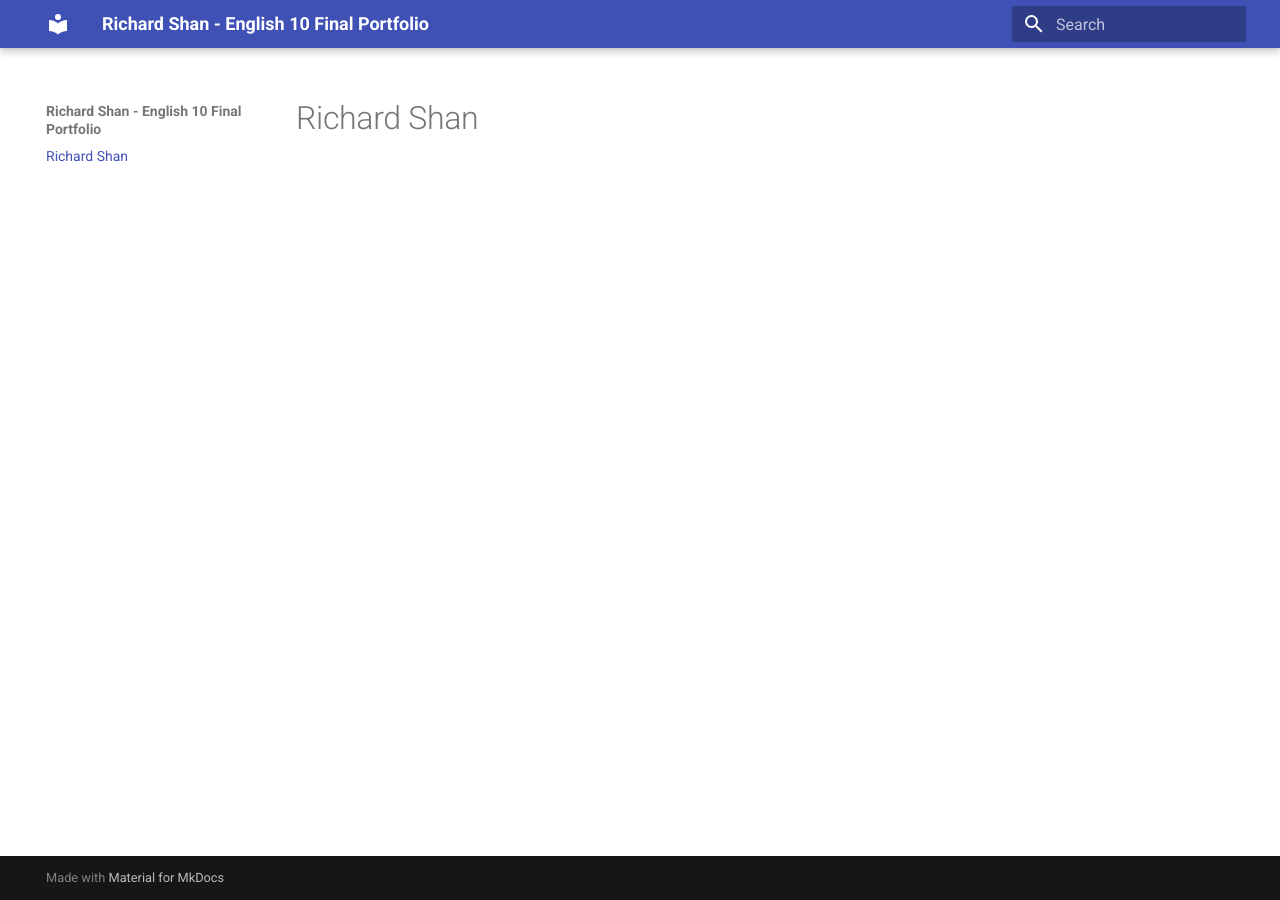
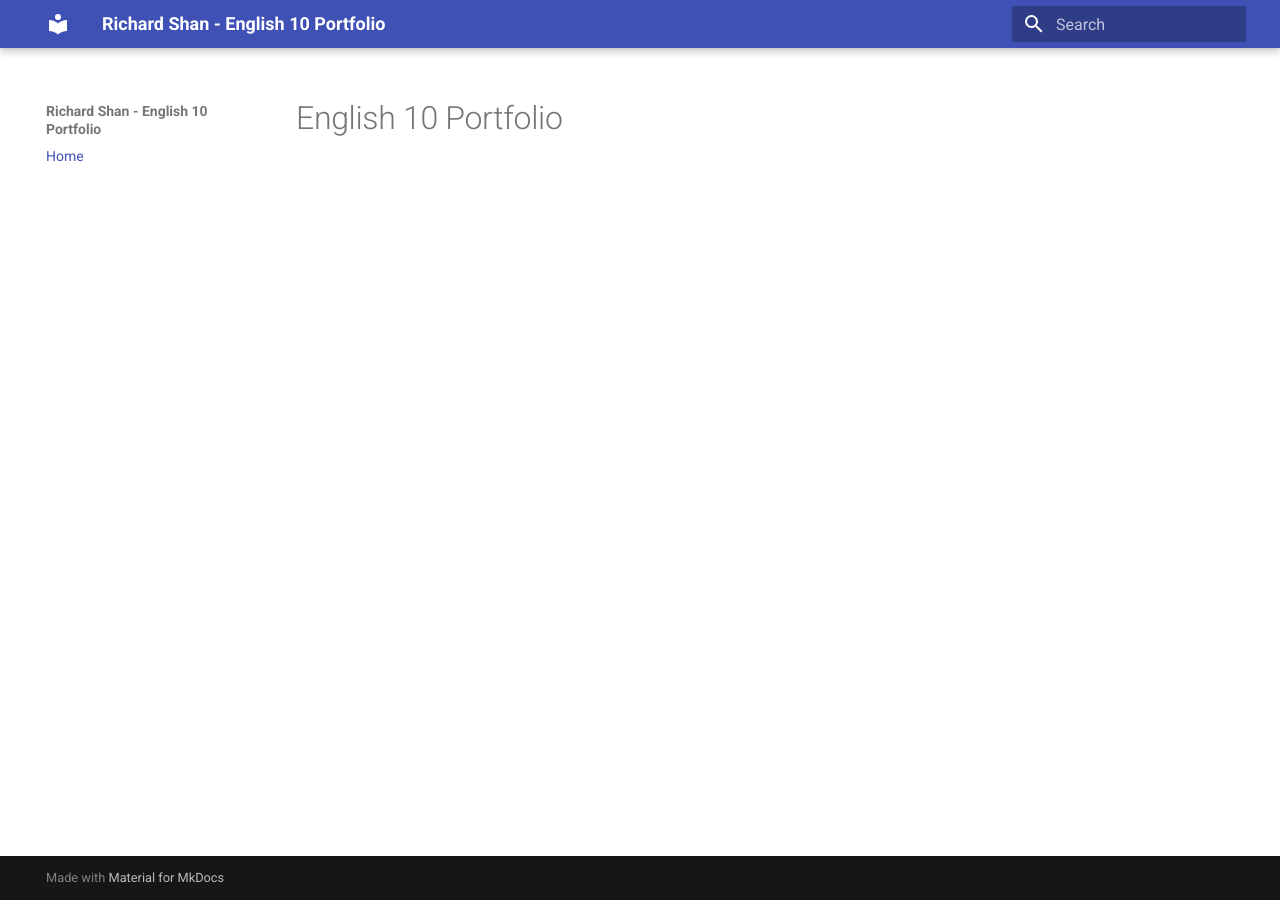
Before and after one commit to richard-shan/english10, an MkDocs documentation site: the page built from docs/index.md, in a window 1280 px wide. Built offline with MkDocs 1.6.1 and Material for MkDocs 9.7.7, drawn with Linux system fonts in a browser that asks for light colours.

Commit message:
Frontend update

```diff
--- a/docs/index.md
+++ b/docs/index.md
@@ -1 +1 @@
-# Richard Shan
+# English 10 Portfolio
--- a/mkdocs.yml
+++ b/mkdocs.yml
@@ -1,3 +1,5 @@
-site_name: Richard Shan - English 10 Final Portfolio
+site_name: Richard Shan - English 10 Portfolio
+nav:
+  - Home: index.md
 
 theme: material
```
Also changed, not shown: site/404.html, site/index.html, site/search/search_index.json, 1 other file.
